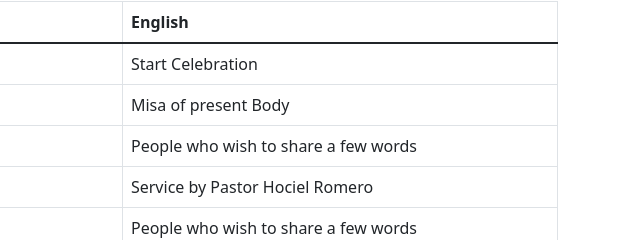
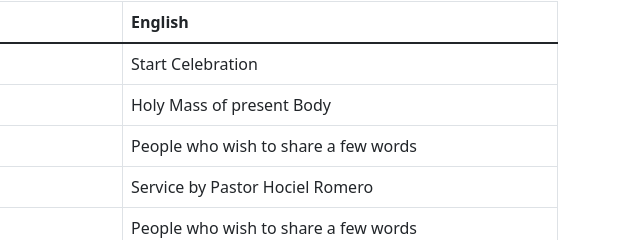
Before and after one commit to bmediax/jocabeth, a Gatsby site: page / in a window 1280 px wide. Shown: the part 2351-2591 px from the top of the page, 640-1280 px from the left. Built offline with nearby package versions, Linux system fonts and the light colour scheme; Gatsby itself is replaced by a stand-in of ours.

Commit message:
Update Schedule Table Mas

```diff
--- a/src/components/ScheduleTable.js
+++ b/src/components/ScheduleTable.js
@@ -31,7 +31,7 @@ const ScheduleTable = () => (
         <tr>
           <td>10:00 am</td>
           <td>Misa de cuerpo presente</td>
-          <td>Misa of present Body</td>
+          <td>Holy Mass of present Body</td>
         </tr>
         <tr>
           <td>11:00 am</td>
```
